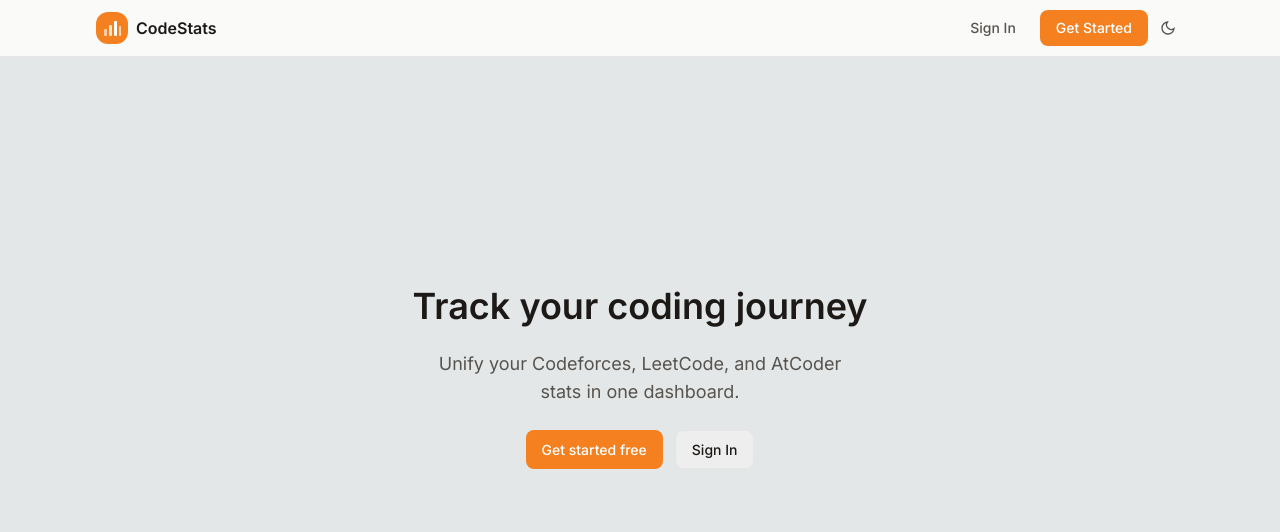
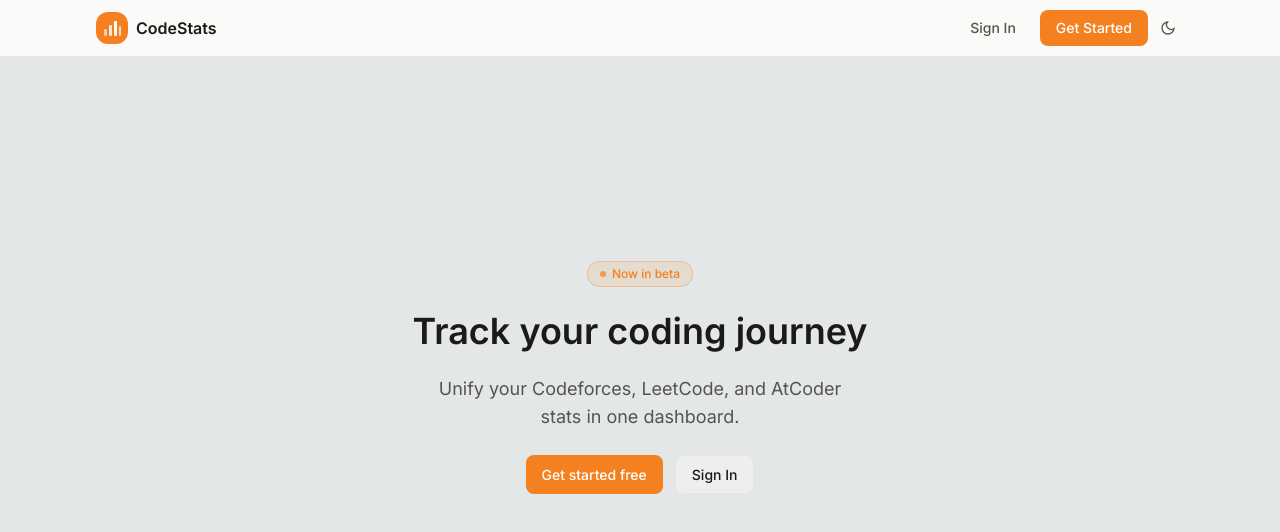
Before and after one commit to aman-shahi-dev/CodeStats, a React (Vite) app in the folder client/: page / in a window 1280 px wide. Shown: the top 532 px of the page. Built offline with nearby package versions, Linux system fonts and the light colour scheme; no server answers.

Commit message:
updated the landing page

```diff
--- a/client/src/pages/LandingPage.jsx
+++ b/client/src/pages/LandingPage.jsx
@@ -3,6 +3,20 @@
 export function LandingPage() {
   return (
     <main className="page-container flex flex-col items-center justify-center min-h-[80vh] text-center gap-6">
+      <div
+        className="inline-flex items-center gap-1.5 px-3 py-1 rounded-full text-xs font-medium"
+        style={{
+          background: "color-mix(in srgb, var(--brand) 12%, transparent)",
+          color: "var(--brand)",
+          border: "1px solid color-mix(in srgb, var(--brand) 30%, transparent)",
+        }}
+      >
+        <span
+          className="w-1.5 h-1.5 rounded-full animate-pulse"
+          style={{ background: "var(--brand)" }}
+        />
+        Now in beta
+      </div>
       <h1
         className="text-4xl font-semibold"
         style={{ color: "var(--text-primary)" }}
```
